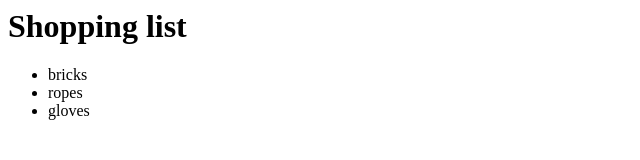
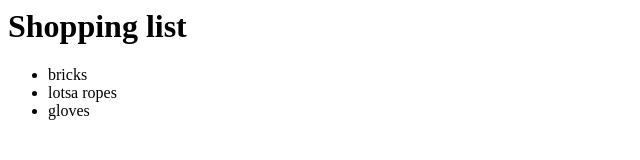
Before and after one commit to chinmainpadalkar/SampleTest, a plain HTML site: page index.html in a window 1280 px wide. Shown: the full height of the page, 0-640 px from the left. Drawn offline with Linux system fonts and the light colour scheme.

Commit message:
changed number of ropes.

```diff
--- a/index.html
+++ b/index.html
@@ -1,6 +1,6 @@
 <h1> Shopping list</h1>
 <ul>
 	<li>bricks</li>
-	<li>ropes</li>
+	<li>lotsa ropes</li>
 	<li>gloves</li>
 	</ul>
```
